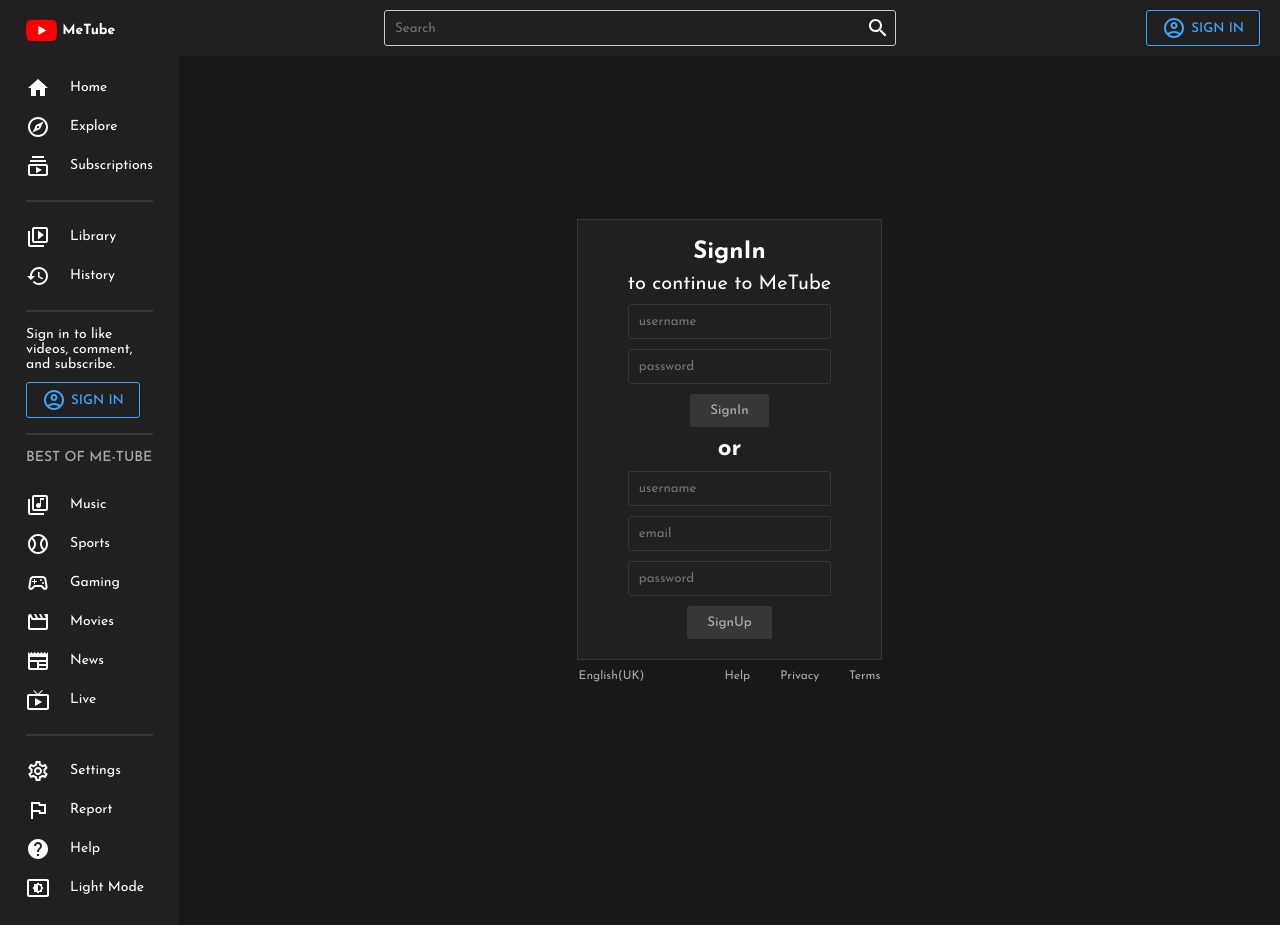
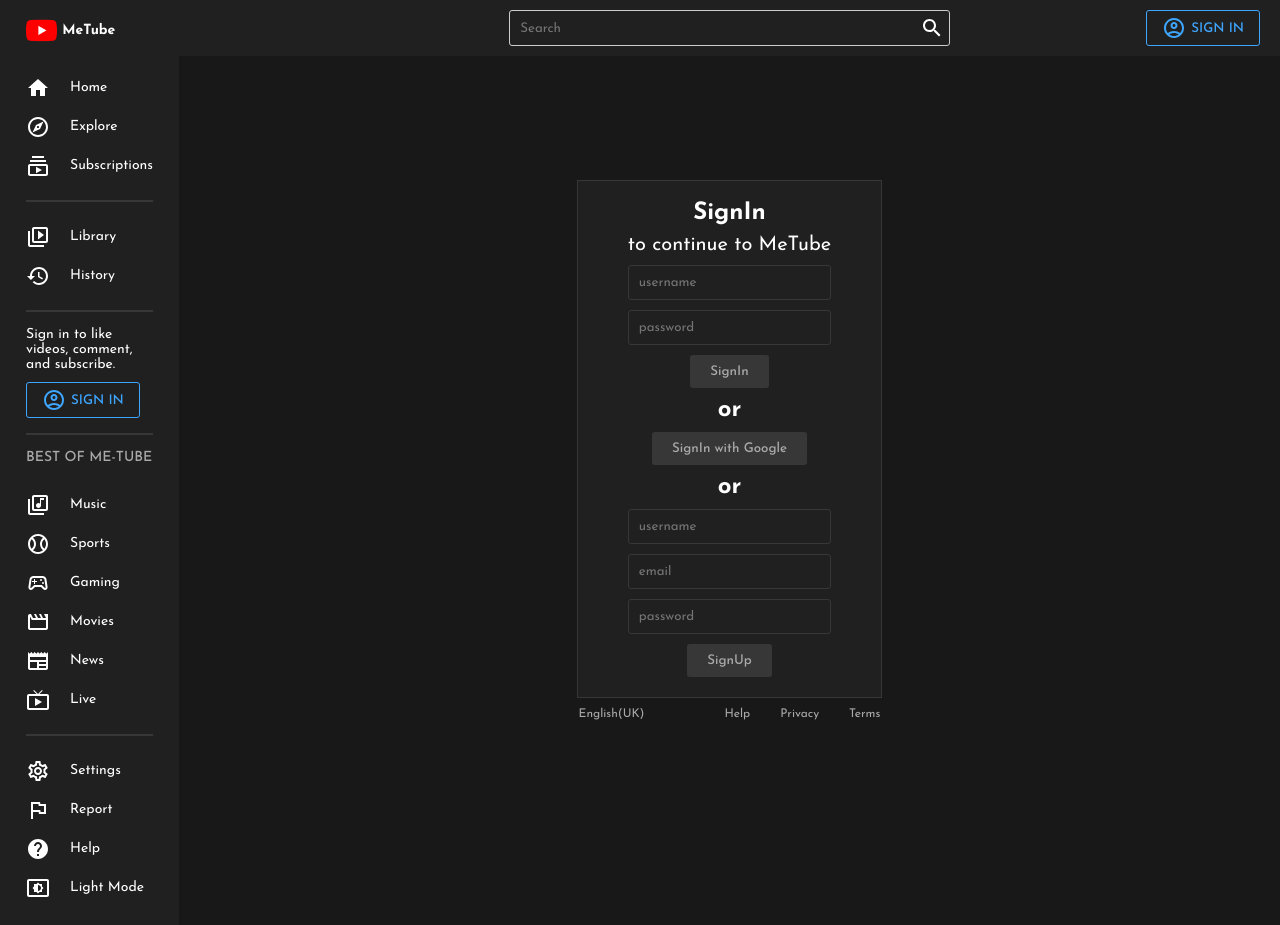
Before and after one commit to DeepakBarwal/me-tube-frontend, a React (Create React App) app: page /signin in a window 1280 px wide. Built offline with nearby package versions, Linux system fonts and the light colour scheme.

Commit message:
Added firebase auth

```diff
--- a/package.json
+++ b/package.json
@@ -12,11 +12,13 @@
     "@testing-library/react": "^13.4.0",
     "@testing-library/user-event": "^13.5.0",
     "axios": "^1.3.5",
+    "firebase": "^9.19.1",
     "react": "^18.2.0",
     "react-dom": "^18.2.0",
     "react-redux": "^8.0.5",
     "react-router-dom": "^6.10.0",
     "react-scripts": "5.0.1",
+    "redux-persist": "^6.0.0",
     "styled-components": "^5.3.9",
     "timeago.js": "^4.0.2",
     "web-vitals": "^2.1.4"
--- a/src/components/Navbar.jsx
+++ b/src/components/Navbar.jsx
@@ -6,7 +6,7 @@ import { Link } from "react-router-dom";
 import { useSelector } from "react-redux";
 
 const Container = styled.div`
-  postion: sticky;
+  position: sticky;
   top: 0;
   background-color: ${({ theme }) => theme.bgLighter};
   height: 56px;
@@ -18,7 +18,7 @@ const Wrapper = styled.div`
   justify-content: flex-end;
   height: 100%;
   padding: 0px 20px;
-  postion: relative;
+  position: relative;
 `;
 
 const Search = styled.div`
@@ -75,7 +75,6 @@ const Avatar = styled.img`
 
 const Navbar = () => {
   const { currentUser } = useSelector((state) => state.user);
-  console.log(currentUser);
 
   return (
     <Container>
@@ -88,7 +87,7 @@ const Navbar = () => {
           <User>
             <VideoCallOutlinedIcon />
 
-            <Avatar />
+            <Avatar src={currentUser.img} />
             {currentUser?.name}
           </User>
         ) : (
--- a/src/pages/SignIn.jsx
+++ b/src/pages/SignIn.jsx
@@ -3,6 +3,8 @@ import { useState } from "react";
 import axios from "axios";
 import { useDispatch } from "react-redux";
 import { loginFailure, loginStart, loginSuccess } from "../store/userSlice";
+import { auth, provider } from "../utils/firebase.js";
+import { signInWithPopup } from "firebase/auth";
 
 const Container = styled.div`
   display: flex;
@@ -88,6 +90,22 @@ const SignIn = () => {
     }
   };
 
+  const signInWithGoogle = async () => {
+    dispatch(loginStart());
+    try {
+      const response = await signInWithPopup(auth, provider);
+      const res = await axios.post("/google", {
+        name: response.user.displayName,
+        email: response.user.email,
+        img: response.user.photoURL,
+      });
+      dispatch(loginSuccess(res.data.data));
+    } catch (error) {
+      console.error(error);
+      dispatch(loginFailure());
+    }
+  };
+
   return (
     <Container>
       <Wrapper>
@@ -103,6 +121,8 @@ const SignIn = () => {
           onChange={(e) => setPassword(e.target.value)}
         />
         <Button onClick={handleLogin}>SignIn</Button>
+        <Title>or</Title>
+        <Button onClick={signInWithGoogle}>SignIn with Google</Button>
         <Title>or</Title>
         <Input
           placeholder="username"
--- a/src/store/store.js
+++ b/src/store/store.js
@@ -10,7 +10,7 @@ import {
   REGISTER,
 } from "redux-persist";
 import storage from "redux-persist/lib/storage";
-import { PersistGate } from "redux-persist/integration/react";
+
 import userSlice from "./userSlice";
 import videoSlice from "./videoSlice";
 
--- /dev/null
+++ b/src/utils/firebase.js
@@ -0,0 +1,18 @@
+import { initializeApp } from "firebase/app";
+import { getAuth, GoogleAuthProvider } from "firebase/auth";
+
+const firebaseConfig = {
+  apiKey: process.env.REACT_APP_FIREBASE_API_KEY,
+  authDomain: process.env.REACT_APP_FIREBASE_AUTH_DOMAIN,
+  projectId: process.env.REACT_APP_FIREBASE_PROJECT_ID,
+  storageBucket: process.env.REACT_APP_FIREBASE_STORAGE_BUCKET,
+  messagingSenderId: process.env.REACT_APP_FIREBASE_MESSAGING_SENDER_ID,
+  appId: process.env.REACT_APP_FIREBASE_APP_ID,
+};
+
+const app = initializeApp(firebaseConfig);
+
+export const auth = getAuth();
+export const provider = new GoogleAuthProvider();
+
+export default app;
```
Also changed, not shown: 2 other files (tests, documents, lock files or other folders).
